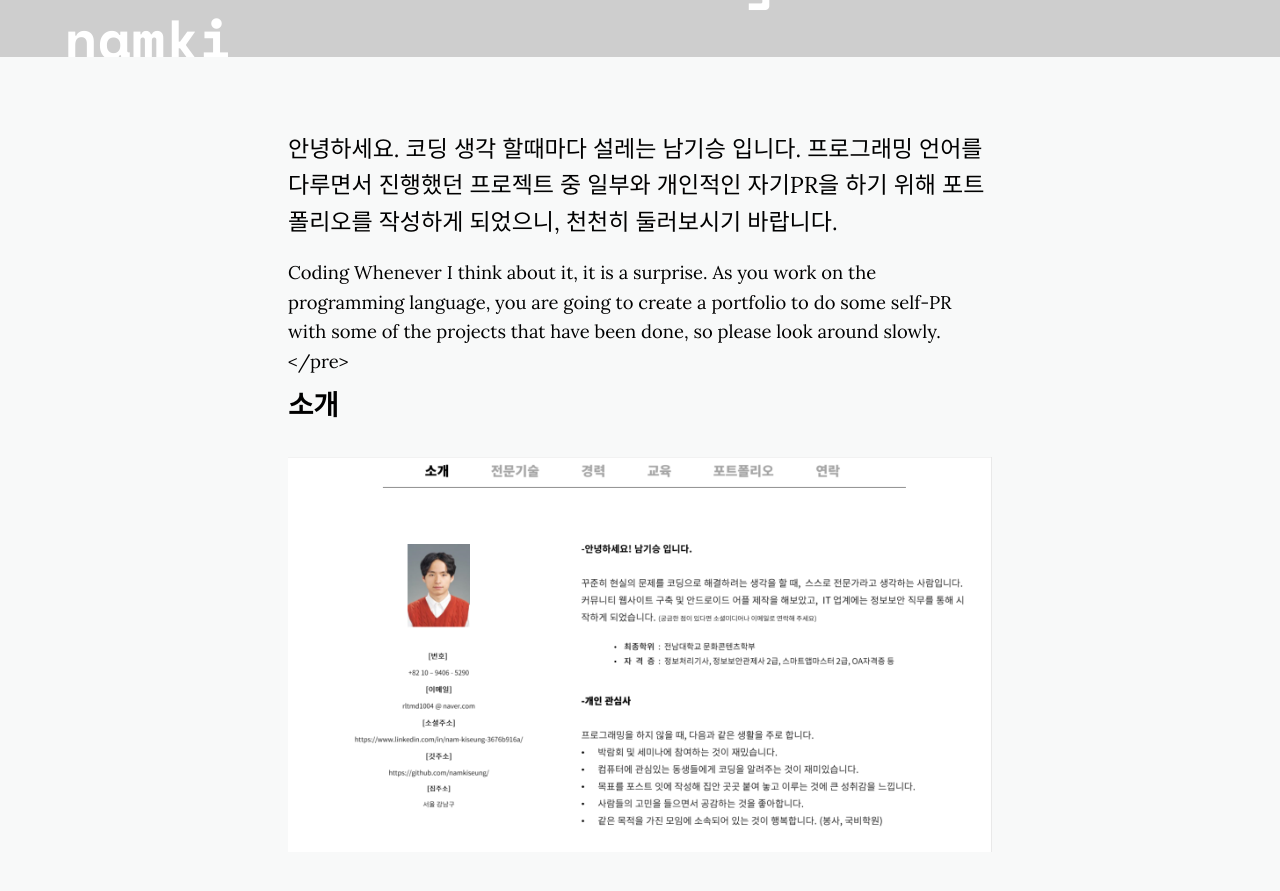
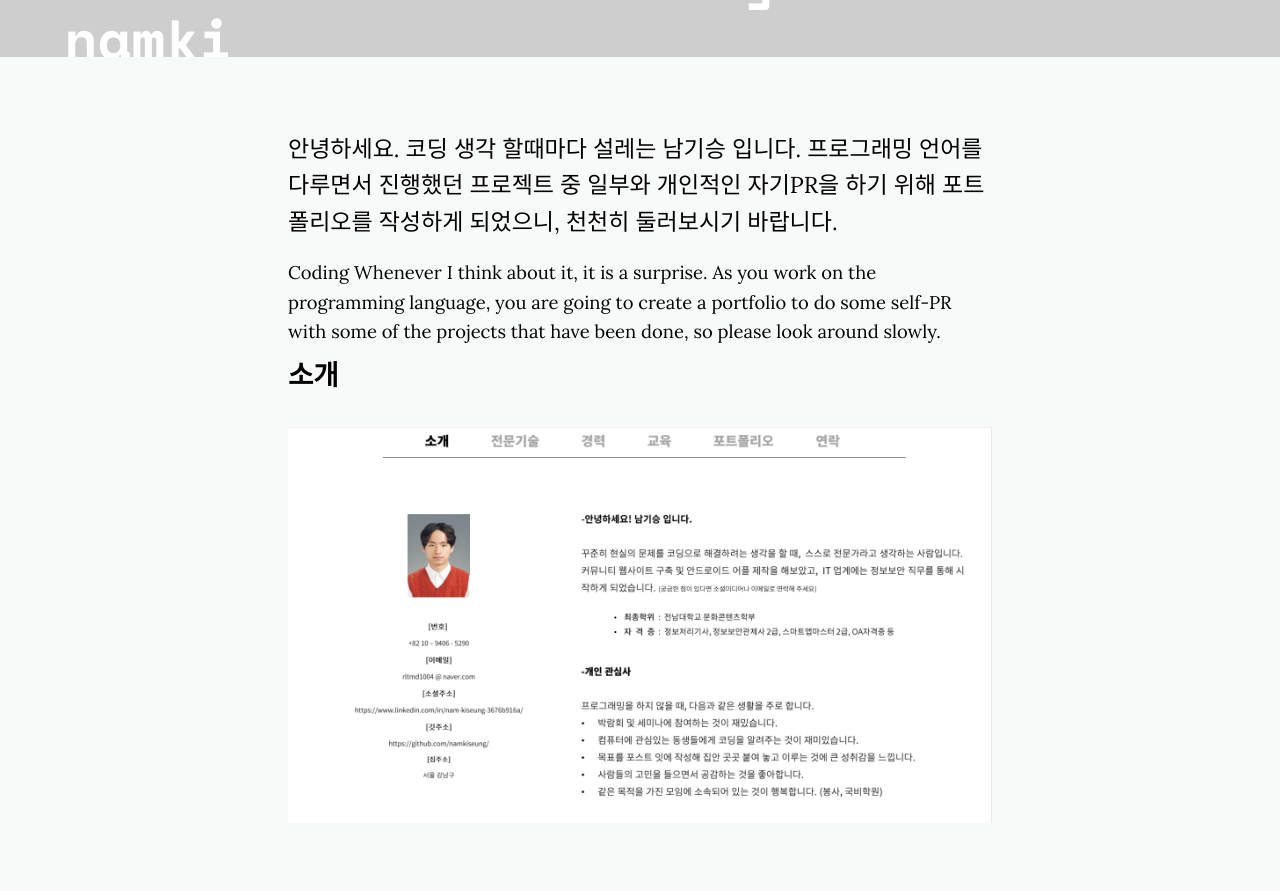
Before and after one commit to namkiseung/namki, a Jekyll site: the page built from _posts/2018-10-27-craft-beer.markdown, in a window 1280 px wide and 900 px high, scrolled down 587 px. Shown: the top 891 px of the window. Built offline with Jekyll 4.4.1, drawn with Linux system fonts in a browser that asks for light colours; nearby versions of some CDN libraries; some of the changed text lies outside the part shown.

Commit message:
text format

```diff
--- a/_posts/2018-10-27-craft-beer.markdown
+++ b/_posts/2018-10-27-craft-beer.markdown
@@ -10,31 +10,20 @@ image-sm: https://picsum.photos/500/300?image=1003
 ---
 안녕하세요. 코딩 생각 할때마다 설레는 남기승 입니다. 프로그래밍 언어를 다루면서 진행했던 프로젝트 중 일부와 개인적인 자기PR을 하기 위해 포트폴리오를 작성하게 되었으니, 천천히 둘러보시기 바랍니다.
 
-Coding Whenever I think about it, it is a surprise. As you work on the programming language, you are going to create a portfolio to do some self-PR with some of the projects that have been done, so please look around slowly.</pre>
+Coding Whenever I think about it, it is a surprise. As you work on the programming language, you are going to create a portfolio to do some self-PR with some of the projects that have been done, so please look around slowly.
 <br>
 <h3>소개</h3>
 <figure>
   <img src="https://github.com/namkiseung/namki/blob/master/_screenshots/2.PNG?raw=true" alt="Placeholder"/>
 </figure>
 <br>
-<ul>
-  <li></li>
-  <li></li>
-  <li></li>
-  <li></li>
-</ul>
 <br>
 <h3>전문 기술</h3>
 <figure>
   <img src="https://github.com/namkiseung/namki/blob/master/_screenshots/3.PNG?raw=true" alt="Placeholder"/>
 </figure>
 <br>
-<ol>
-  <li></li>
-  <li></li>
-  <li></li>
-  <li></li>
-</ol>
+
 <br>
 <h3>경력</h3>
 <figure>
@@ -84,7 +73,20 @@ Coding Whenever I think about it, it is a surprise. As you work on the programmi
 </figure>
 <br>
 
+<!-- <ul>
+  <li></li>
+  <li></li>
+  <li></li>
+  <li></li>
+</ul>
+<ol>
+  <li></li>
+  <li></li>
+  <li></li>
+  <li></li>
+</ol> -->
 
+<!--
 <figure>
   <img src="https://picsum.photos/2000/1200?image=1003" alt="Placeholder"/>
 </figure>
@@ -95,7 +97,7 @@ Coding Whenever I think about it, it is a surprise. As you work on the programmi
 </blockquote>
 
 <h4>Subway tile</h4>
-
+ -->
 <!-- <figure>
   <img src="https://picsum.photos/2000/1200?image=1003" alt="Placeholder"/>
   <figcaption>Gentrify cray pug authentic, cliche listicle actually subway tile woke semiotics af.</figcaption>
```
